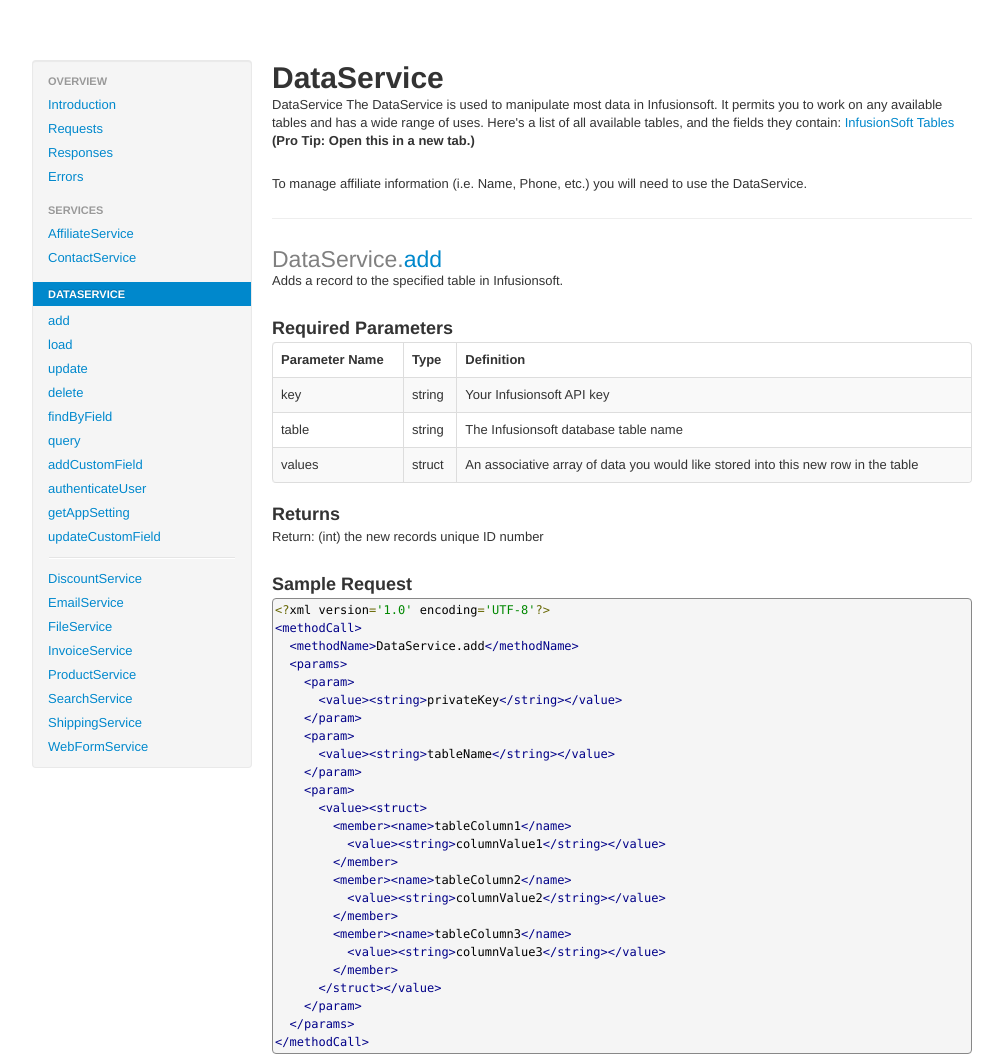
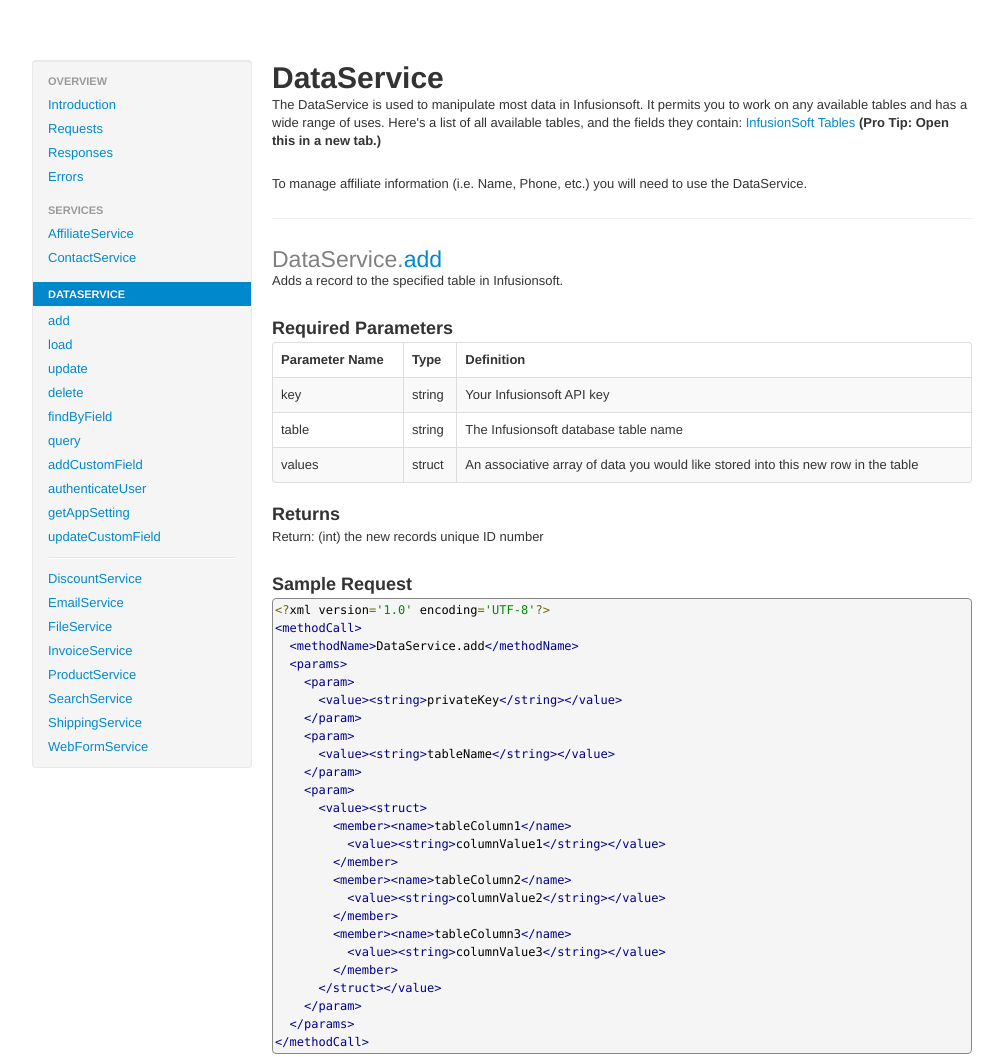
Before and after one commit to Continumity/Infusionsoft-API-Documentation, a plain HTML site: page dataservice.html in a window 1280 px wide. Shown: the top 1057 px of the page, without its empty margins (138-1141 px from the left). Drawn offline with nearby package versions, Linux system fonts and the light colour scheme.

Commit message:
fix extra string in dataservice

```diff
--- a/dataservice.html
+++ b/dataservice.html
@@ -52,7 +52,7 @@
 				</div>
 				<div class="span9">
 					<h1>DataService</h1>
-					<p>DataService The DataService is used to manipulate most data in Infusionsoft. It permits you to work on any available tables and has a wide range of uses. Here's a list of all available tables, and the fields they contain: <a href="http://help.infusionsoft.com/developers/tables">InfusionSoft Tables</a><b> (Pro Tip: Open this in a new tab.)</b> </p>
+					<p>The DataService is used to manipulate most data in Infusionsoft. It permits you to work on any available tables and has a wide range of uses. Here's a list of all available tables, and the fields they contain: <a href="http://help.infusionsoft.com/developers/tables">InfusionSoft Tables</a><b> (Pro Tip: Open this in a new tab.)</b> </p>
 					<p>To manage affiliate information (i.e. Name, Phone, etc.) you will need to use the DataService.</p>
 
 					<hr>
```
